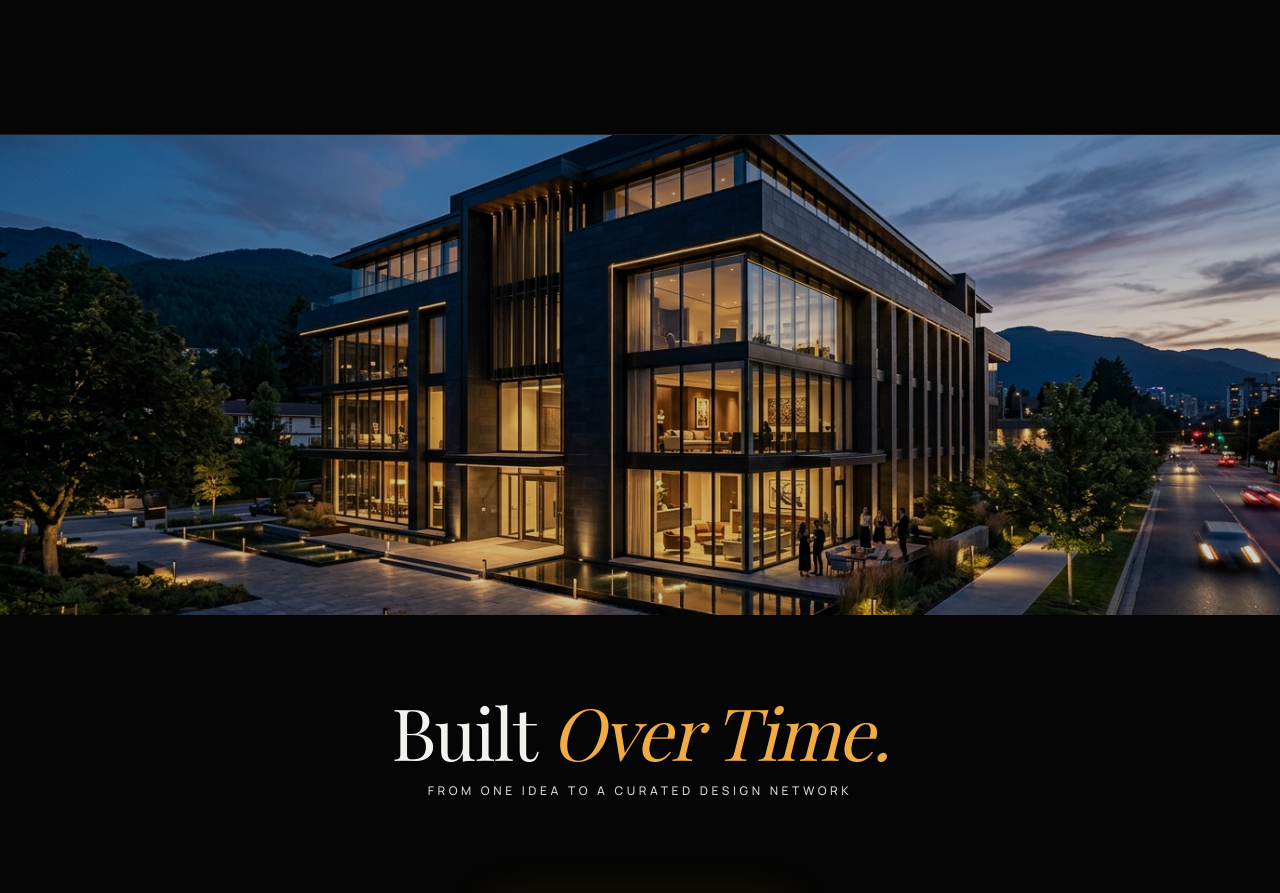
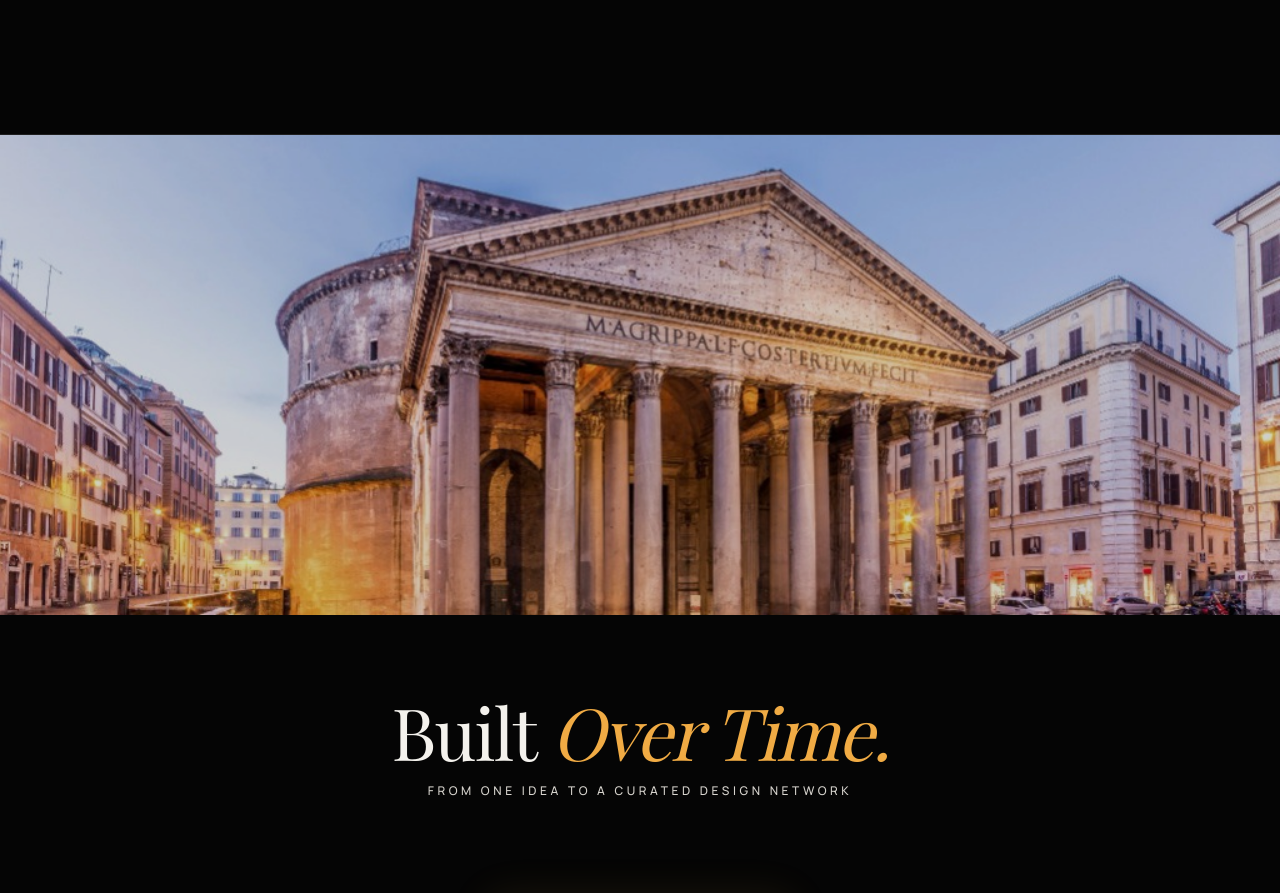
Before and after one commit to PratikGautam04/archinet-main, a Next.js app in the folder archinet-main/: page /1 in a window 1280 px wide. Shown: the part 3680-4573 px from the top of the page. Built offline with nearby package versions, Linux system fonts and the light colour scheme; no server answers; a web font is replaced by a local one.

Commit message:
Photo Update

```diff
--- a/archinet-main/src/app/[slug]/page.tsx
+++ b/archinet-main/src/app/[slug]/page.tsx
@@ -76,7 +76,7 @@ export default function DynamicPage({ params }: DynamicPageProps) {
         <IntroStatement data={getSection(metadataValues, 'purpose')} />
 
         <FixedBackgroundSection
-          image="/images/hero/hero-01.jpg"
+          image="/images/building-divider.jpg"
           overlayOpacity={0.18}
           minHeight="60vh"
         />
```
Also changed, not shown: archinet-main/public/images/building-divider.jpg (added).
